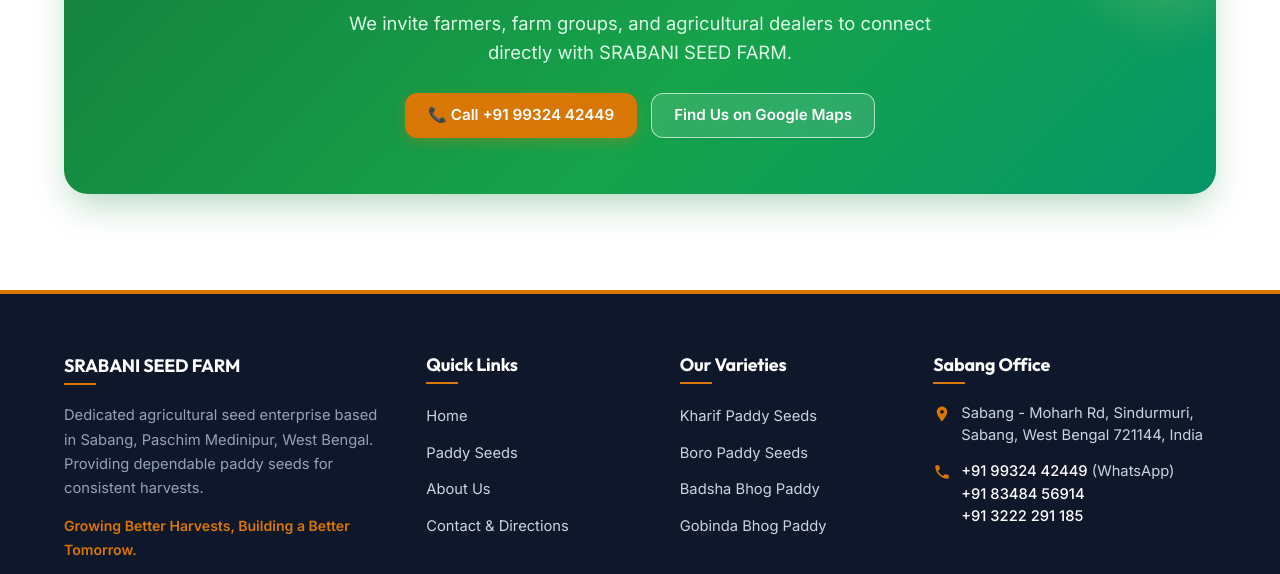
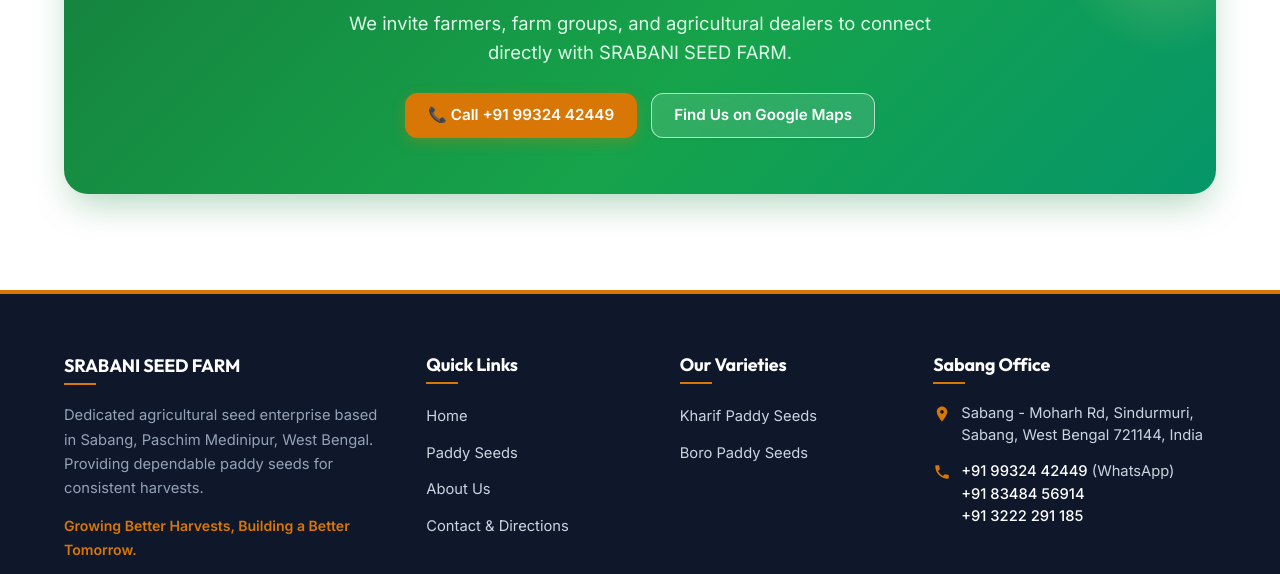
Before and after one commit to roysouvik50000/srabani_seed_farm_dev, a plain HTML site: page about.html in a window 1280 px wide. Shown: the part 2964-3538 px from the top of the page. Drawn offline with Linux system fonts and the light colour scheme.

Commit message:
Remove Badsha Bhog and Gobinda Bhog entries from footer links in about, contact, index, and products pages

```diff
--- a/about.html
+++ b/about.html
@@ -388,8 +388,6 @@
           <ul class="footer-links-list">
             <li><a href="products.html?season=kharif" class="footer-link">Kharif Paddy Seeds</a></li>
             <li><a href="products.html?season=boro" class="footer-link">Boro Paddy Seeds</a></li>
-            <li><a href="products.html#badsha-bhog" class="footer-link">Badsha Bhog Paddy</a></li>
-            <li><a href="products.html#gobinda-bhog" class="footer-link">Gobinda Bhog Paddy</a></li>
           </ul>
         </div>
         <div>
```
Also changed, not shown: contact.html (+0 -2 lines), index.html (+0 -2 lines), products.html (+0 -2 lines).
